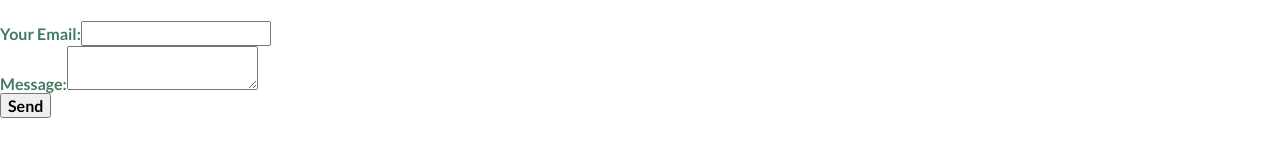
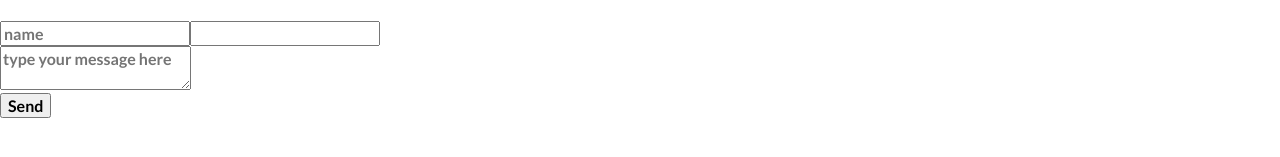
Before and after one commit to dannyr22/lsh-new-site, a Gatsby site: page /contact in a window 1280 px wide. Shown: the part 181-338 px from the top of the page. Built offline with nearby package versions, Linux system fonts and the light colour scheme; Gatsby itself is replaced by a stand-in of ours.

Commit message:
updated form with proper inputs

```diff
--- a/src/pages/contact.js
+++ b/src/pages/contact.js
@@ -11,12 +11,11 @@ const SecondPage = () => (
     <form name="Contact Form" method="POST" data-netlify="true">
       <input type="hidden" name="form-name" value="Contact Form" />
       <div>
-        <label>Your Email:</label>
-        <input type="email" name="email" />
+        <input type="text" name="name" placeholder="name" />
+        <input type="email" name="email" placeholer="email@example.com" />
       </div>
       <div>
-        <label>Message:</label>
-        <textarea name="message" />
+        <textarea name="message" placeholder="type your message here" />
       </div>
       <button type="submit">Send</button>
     </form>
```
